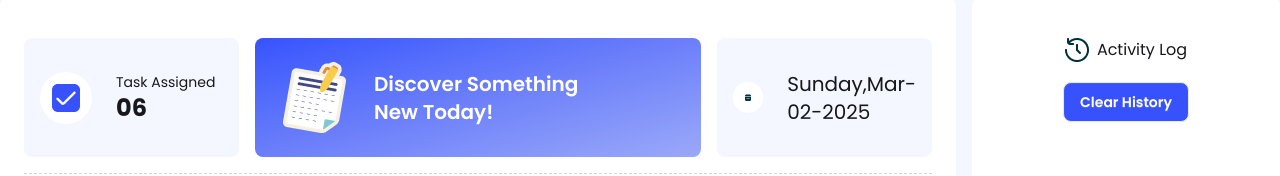
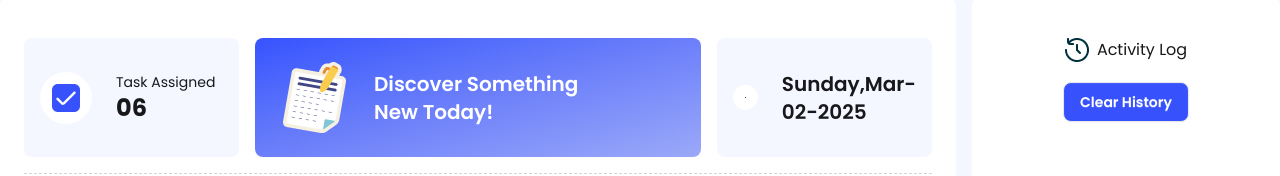
Before and after one commit to ashraful-fahim/dev-board, a plain HTML site: page index.html in a window 1280 px wide. Shown: the part 142-318 px from the top of the page. Drawn offline with nearby package versions, Linux system fonts and the light colour scheme.

Commit message:
added last thing on the page

```diff
--- a/index.html
+++ b/index.html
@@ -69,7 +69,7 @@
                             <img src="./assets/calender.png" alt="">
                         </div>
                         <div>
-                            <div id="time" class="text-xl"></div>
+                            <div id="time" class="text-xl font-semibold"></div>
                         </div>
                     </div>
                 </div>
```
